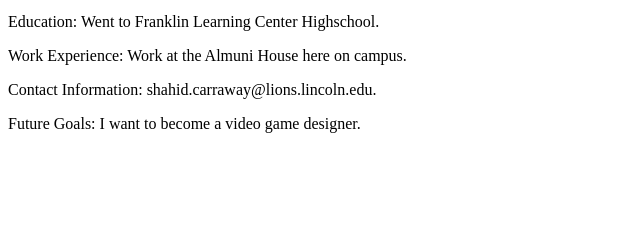
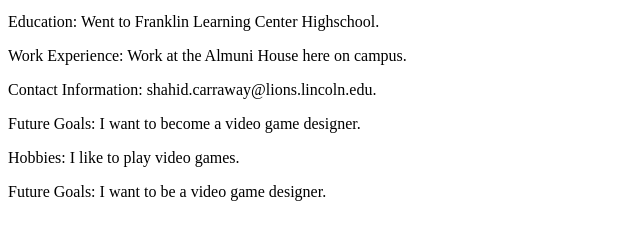
Before and after one commit to shahidcarraway/shahidcarraway.github.io, a plain HTML site: page index.html in a window 1280 px wide. Shown: the part 101-340 px from the top of the page, without its empty margins (0-640 px from the left). Drawn offline with Linux system fonts and the light colour scheme.

Commit message:
Update index.html

```diff
--- a/index.html
+++ b/index.html
@@ -12,5 +12,7 @@
 </p>Work Experience: Work at the Almuni House here on campus.</p>
 </p>Contact Information: shahid.carraway@lions.lincoln.edu.</p>
 </p>Future Goals: I want to become a video game designer.</p>
+<p>Hobbies: I like to play video games.<p>
+<p>Future Goals: I want to be a video game designer.<p>
 </body>
 </html>
```
